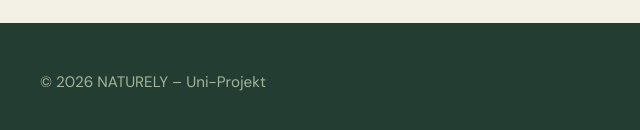
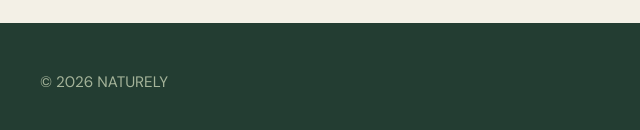
Before and after one commit to gitphinehas/naturely, a plain HTML site: page frontend/datenschutz.html in a window 1280 px wide. Shown: the part 1181-1311 px from the top of the page, 0-640 px from the left. Drawn offline with Linux system fonts and the light colour scheme.

Commit message:
edit footer

```diff
--- a/frontend/datenschutz.html
+++ b/frontend/datenschutz.html
@@ -48,7 +48,7 @@
 
   <footer class="site-footer">
     <div class="wrap">
-      <p>© 2026 NATURELY – Uni-Projekt</p>
+      <p>© 2026 NATURELY</p>
       <nav aria-label="Rechtliches"><ul>
         <li><a href="impressum.html">Impressum</a></li>
         <li><a href="datenschutz.html">Datenschutz</a></li>
```
Also changed, not shown: frontend/impressum.html (+1 -1 lines), frontend/index.html (+1 -1 lines), frontend/kontakt.html (+1 -1 lines), frontend/login.html (+1 -1 lines), frontend/registrierung.html (+1 -1 lines).
